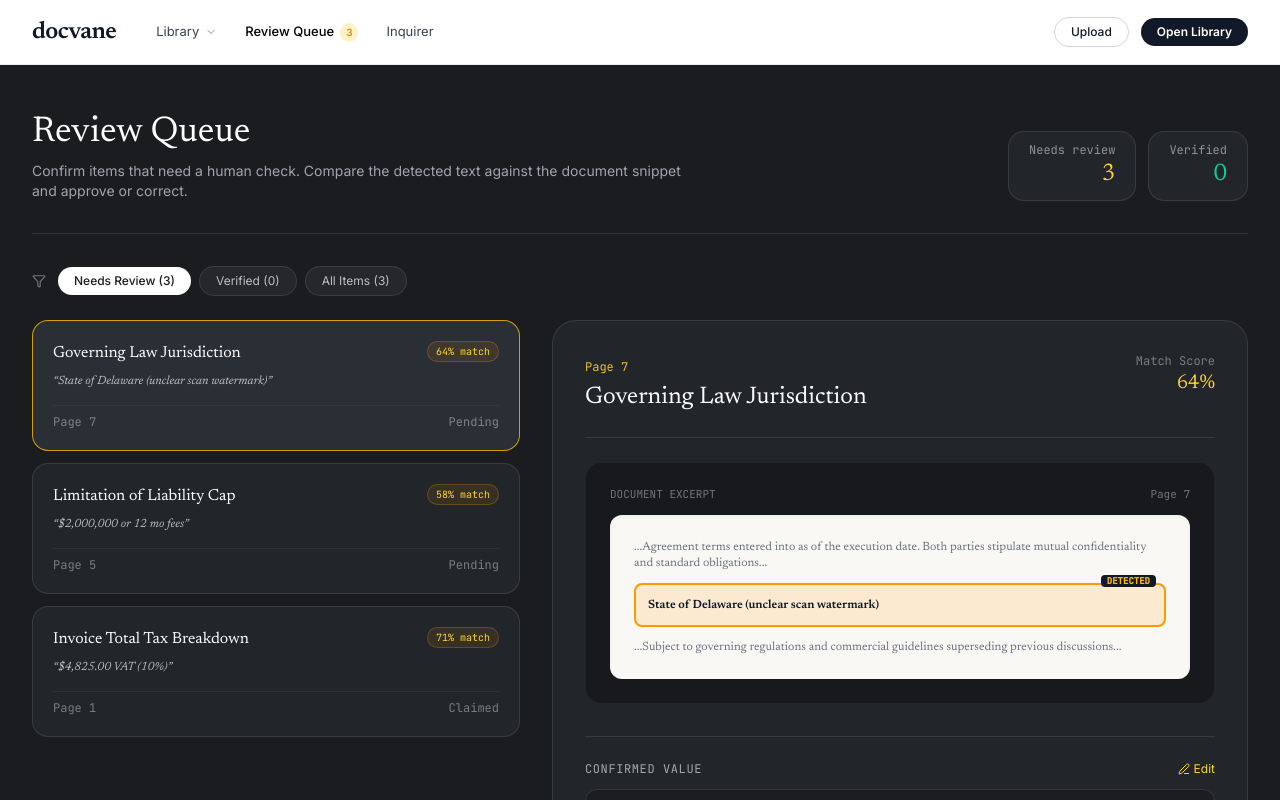
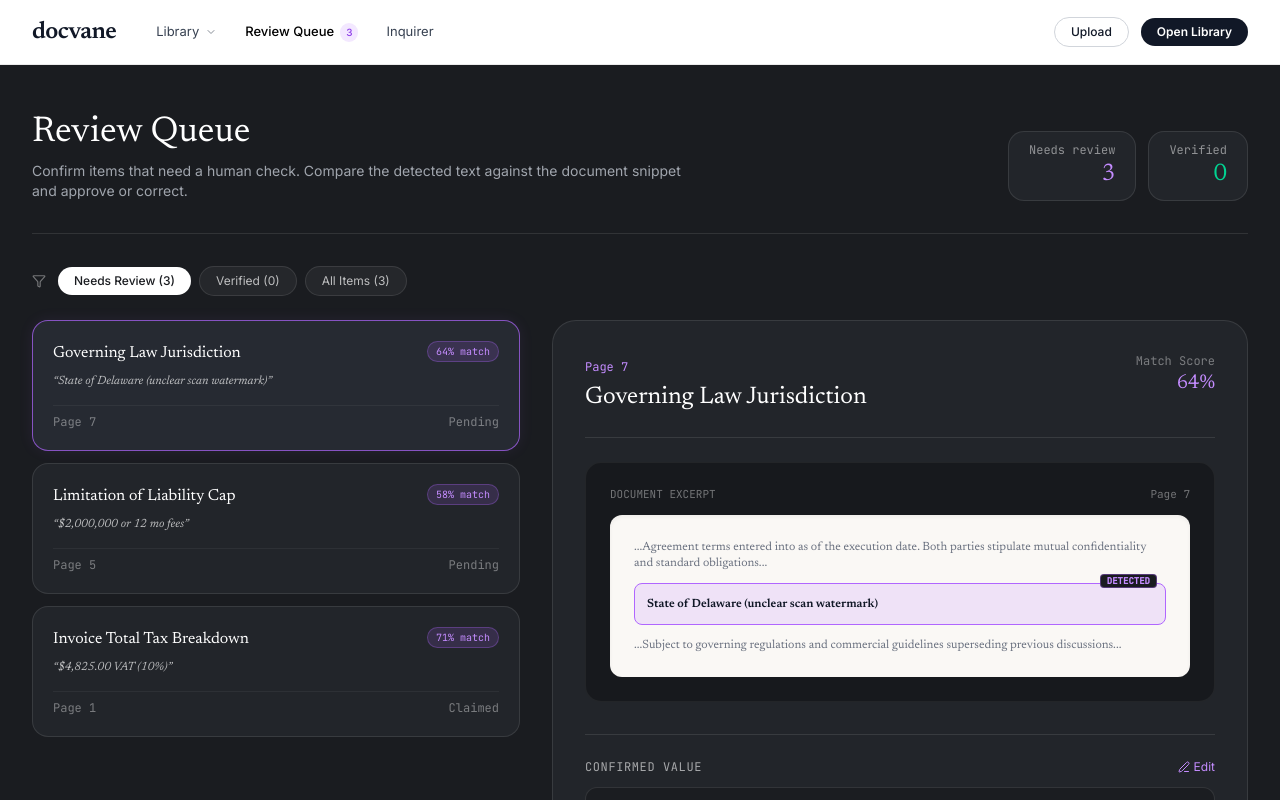
Before and after one commit to flexxy-07/docvane, a Next.js app in the folder frontend/: page /reviews in a window 1280 px wide. Shown: the top 800 px of the page. Built offline with nearby package versions, Linux system fonts and the light colour scheme; no server answers; a web font is replaced by a local one.

Commit message:
style(reviews): replace raw amber styling with DocVane signature purple (#B066FF)

```diff
--- a/frontend/src/app/reviews/page.tsx
+++ b/frontend/src/app/reviews/page.tsx
@@ -131,7 +131,7 @@ export default function ReviewQueuePage() {
           <div className="flex items-center gap-3">
             <div className="rounded-2xl border border-white/10 bg-[#22252A] px-5 py-2.5 text-right">
               <span className="block text-xs font-mono text-white/50">Needs review</span>
-              <span className="font-serif text-2xl font-normal text-amber-300">
+              <span className="font-serif text-2xl font-normal text-[#C48CFF]">
                 {pendingCount}
               </span>
             </div>
@@ -204,7 +204,7 @@ export default function ReviewQueuePage() {
                 {filterTab === "pending" && (
                   <button
                     onClick={() => setFilterTab("all")}
-                    className="mt-3 text-xs text-amber-300 hover:underline"
+                    className="mt-3 text-xs text-[#C48CFF] hover:text-[#B066FF] hover:underline"
                   >
                     View all verified items →
                   </button>
@@ -222,7 +222,7 @@ export default function ReviewQueuePage() {
                     onClick={() => handleSelectTask(task)}
                     className={`cursor-pointer rounded-2xl border p-5 transition-all ${
                       isSelected
-                        ? "border-amber-400/80 bg-[#2A2E35]"
+                        ? "border-[#B066FF]/70 bg-[#262A32] shadow-[0_0_15px_rgba(176,102,255,0.08)]"
                         : isResolved
                         ? "border-white/5 bg-[#1E2024] opacity-60 hover:opacity-100"
                         : "border-white/10 bg-[#22252A] hover:border-white/20 hover:bg-[#262A30]"
@@ -237,7 +237,7 @@ export default function ReviewQueuePage() {
                           Verified ✓
                         </span>
                       ) : (
-                        <span className="rounded-full bg-amber-500/10 border border-amber-500/25 px-2 py-0.5 text-[10px] font-mono text-amber-300">
+                        <span className="rounded-full bg-[#B066FF]/15 border border-[#B066FF]/30 px-2 py-0.5 text-[10px] font-mono text-[#C48CFF]">
                           {matchPct}% match
                         </span>
                       )}
@@ -263,7 +263,7 @@ export default function ReviewQueuePage() {
               <div className="rounded-3xl border border-white/10 bg-[#22252A] p-6 sm:p-8">
                 <div className="flex items-start justify-between gap-4 border-b border-white/10 pb-6">
                   <div>
-                    <span className="text-xs font-mono text-amber-300/90">
+                    <span className="text-xs font-mono text-[#C48CFF]">
                       Page {selectedTask.source_page || 1}
                     </span>
                     <h2 className="mt-1 font-serif text-2xl text-white">
@@ -273,7 +273,7 @@ export default function ReviewQueuePage() {
 
                   <div className="text-right">
                     <span className="text-xs font-mono text-white/40 block">Match Score</span>
-                    <span className="font-serif text-xl text-amber-300">
+                    <span className="font-serif text-xl text-[#C48CFF]">
                       {Math.round((selectedTask.confidence || 0.6) * 100)}%
                     </span>
                   </div>
@@ -294,8 +294,8 @@ export default function ReviewQueuePage() {
                     </p>
 
                     {/* Detected Highlight */}
-                    <div className="relative my-2 rounded-lg border-2 border-amber-500 bg-amber-500/15 p-3 text-xs text-[#111827] font-semibold">
-                      <span className="absolute -top-2.5 right-2 rounded bg-[#111827] px-1.5 py-0.2 text-[9px] font-mono text-amber-400">
+                    <div className="relative my-2 rounded-lg border border-[#B066FF] bg-[#B066FF]/15 p-3 text-xs text-[#111827] font-semibold">
+                      <span className="absolute -top-2.5 right-2 rounded bg-[#1A1C20] border border-[#B066FF]/40 px-1.5 py-0.2 text-[9px] font-mono text-[#C48CFF]">
                         DETECTED
                       </span>
                       {selectedTask.field_value}
@@ -317,7 +317,7 @@ export default function ReviewQueuePage() {
                     {!isEditing && selectedTask.status !== "resolved" && (
                       <button
                         onClick={() => setIsEditing(true)}
-                        className="flex items-center gap-1 text-xs text-amber-300 hover:underline"
+                        className="flex items-center gap-1 text-xs text-[#C48CFF] hover:text-[#B066FF] hover:underline"
                       >
                         <Edit3 className="h-3 w-3" />
                         <span>Edit</span>
@@ -331,7 +331,7 @@ export default function ReviewQueuePage() {
                         value={correctionInput}
                         onChange={(e) => setCorrectionInput(e.target.value)}
                         rows={3}
-                        className="w-full rounded-xl border border-amber-400/60 bg-black/40 p-3 text-sm text-white outline-none font-serif"
+                        className="w-full rounded-xl border border-[#B066FF]/60 bg-black/40 p-3 text-sm text-white outline-none font-serif focus:border-[#B066FF]"
                       />
                       <div className="flex gap-2 justify-end">
                         <button
@@ -377,7 +377,7 @@ export default function ReviewQueuePage() {
                         onClick={() => setIsEditing(true)}
                         className="flex items-center gap-2 rounded-full border border-white/20 bg-white/5 px-5 py-2.5 text-xs font-medium text-white transition-colors hover:bg-white/10"
                       >
-                        <Edit3 className="h-4 w-4 text-amber-300" />
+                        <Edit3 className="h-4 w-4 text-[#C48CFF]" />
                         <span>Edit value</span>
                       </button>
                     </div>
--- a/frontend/src/components/Navigation.tsx
+++ b/frontend/src/components/Navigation.tsx
@@ -101,8 +101,8 @@ export function Navigation() {
                 <span
                   className={`rounded-full px-1.5 py-0.5 text-[10px] font-medium ${
                     isChat
-                      ? "bg-amber-500/15 border border-amber-500/30 text-amber-300"
-                      : "bg-[#FEF3C7] text-[#D97706]"
+                      ? "bg-[#B066FF]/15 border border-[#B066FF]/30 text-[#C48CFF]"
+                      : "bg-[#F3E8FF] text-[#8C3BE8]"
                   }`}
                 >
                   {pendingCount}
@@ -205,8 +205,8 @@ export function Navigation() {
               <span
                 className={`rounded-full px-2 py-0.5 text-xs font-medium ${
                   isChat
-                    ? "bg-amber-500/15 border border-amber-500/30 text-amber-300"
-                    : "bg-[#FEF3C7] text-[#D97706]"
+                    ? "bg-[#B066FF]/15 border border-[#B066FF]/30 text-[#C48CFF]"
+                    : "bg-[#F3E8FF] text-[#8C3BE8]"
                 }`}
               >
                 {pendingCount}
```
